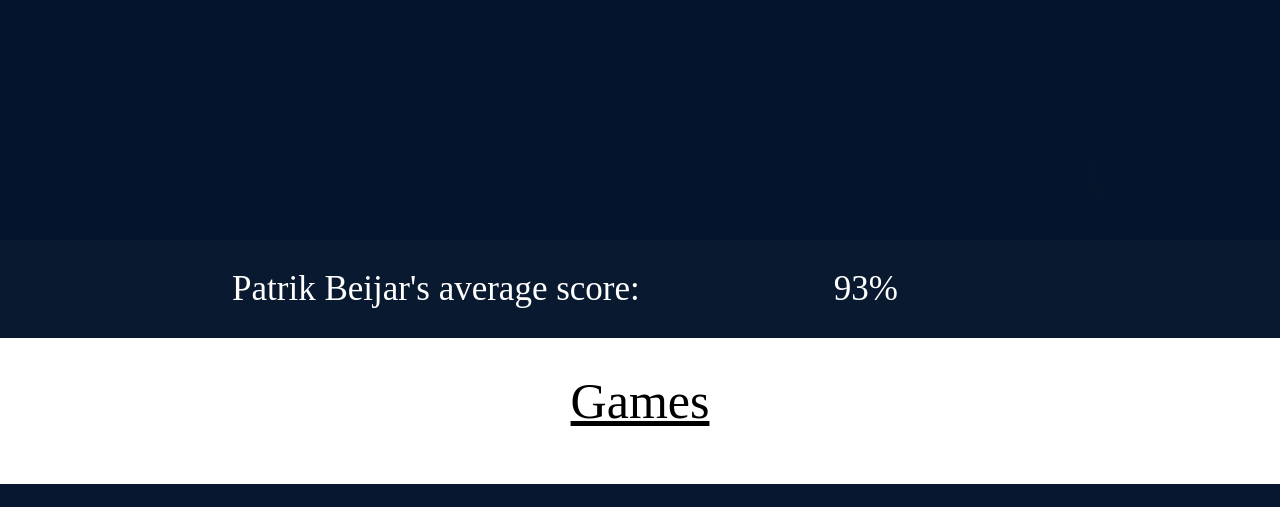
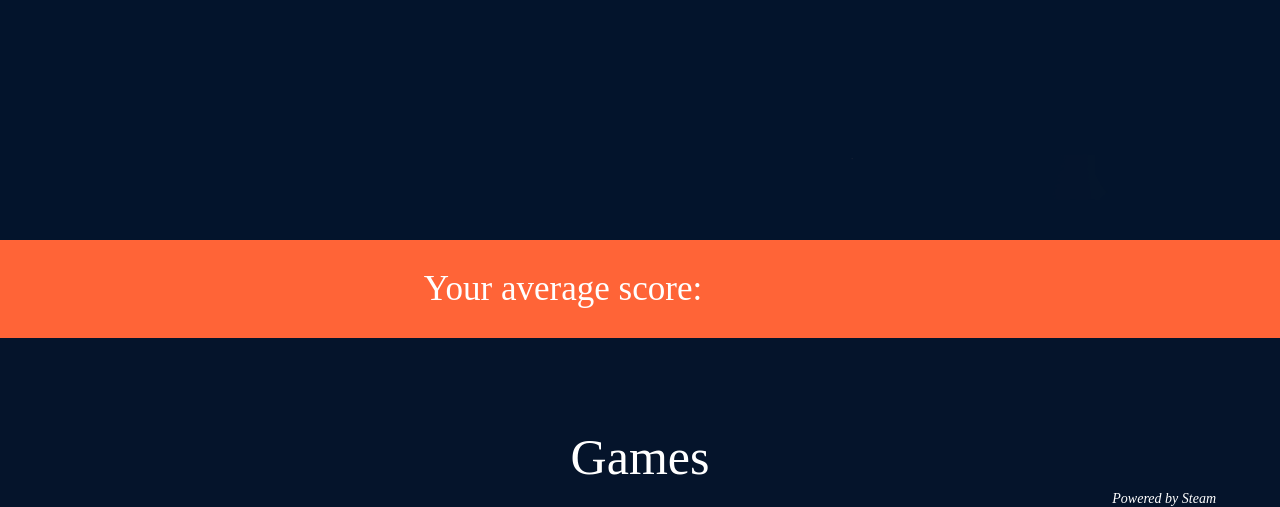
Before and after one commit to Beijar/SteamRate, a Flask app: template templates/search.html in a window 1280 px wide. Shown: the part 660-1167 px from the top of the page. Before the commit the page ends 1144 px from the top, so only its background shows below. Run offline with Flask 2, Linux system fonts and the light colour scheme; the template is opened without the code that fills it, so the values that code supplies are empty; some libraries are stand-ins or nearby versions.

Commit message:
First beta version of mashup DONE

```diff
--- a/app.py
+++ b/app.py
@@ -6,11 +6,8 @@ from main import api_search
 
 app = Flask(__name__)
 
-@app.route("/")
-def hello():
-    return "Hello World!"
 
-@app.route('/search')
+@app.route('/')
 def search_js():
     return render_template("search.html")
 
@@ -29,6 +26,9 @@ def search_api():
 
     return Response(json.dumps({"result":user_game}, indent=4), status=200, mimetype='application/json')
 
+@app.route('/docs')
+def docs():
+    return render_template(docs.html)
 
 
 #Kolla på errorhandler senare
--- a/static/steamrate.css
+++ b/static/steamrate.css
@@ -94,20 +94,73 @@ form input[type="text"] {
     margin-bottom: 20px;
 }
 
-::-webkit-input-placeholder { /* WebKit browsers */
-    color:    grey;
-    font-size: 16px;
-    font-style: italic;
+.spinner {
+  margin: 100px auto;
+  width: 100%;
+  height: 50px;
+  top: 470px;
+  text-align: center;
+  font-size: 10px;
+  z-index: 2;
+  position: absolute;
 }
 
+.spinner > div {
+  background-color: #FFF;
+  height: 100%;
+  width: 6px;
+  display: inline-block;
 
-#steamid ul{
+  -webkit-animation: stretchdelay 1.2s infinite ease-in-out;
+  animation: stretchdelay 1.2s infinite ease-in-out;
+}
+
+.spinner .rect2 {
+  -webkit-animation-delay: -1.1s;
+  animation-delay: -1.1s;
+}
+
+.spinner .rect3 {
+  -webkit-animation-delay: -1.0s;
+  animation-delay: -1.0s;
+}
+
+.spinner .rect4 {
+  -webkit-animation-delay: -0.9s;
+  animation-delay: -0.9s;
+}
+
+.spinner .rect5 {
+  -webkit-animation-delay: -0.8s;
+  animation-delay: -0.8s;
+}
+
+@-webkit-keyframes stretchdelay {
+  0%, 40%, 100% { -webkit-transform: scaleY(0.4) }
+  20% { -webkit-transform: scaleY(1.0) }
+}
+
+@keyframes stretchdelay {
+  0%, 40%, 100% {
+    transform: scaleY(0.4);
+    -webkit-transform: scaleY(0.4);
+  }  20% {
+    transform: scaleY(1.0);
+    -webkit-transform: scaleY(1.0);
+  }
+}
+
+.steamid{
+    widht: 100%;
+}
+
+.steamid ul {
     text-align: center;
-    background-color: #081930;
+    background-color: rgb(255, 100, 55);
     margin: 0;
 }
 
-#steamid ul li{
+.steamid ul li {
     text-align:center;
     display: inline-block;
     list-style:none;
@@ -115,7 +168,7 @@ form input[type="text"] {
     color: white;
 }
 
-#steamid ul li h2{
+.steamid ul li h2 {
     font-family:avenir;
     padding:0, 10px, 0, 10px;
     margin-right: 190px;
@@ -185,47 +228,58 @@ a{
     margin-top: 5px;
 }
 
-h1{
+h1 {
     text-align: center;
     font-family: avenir;
     font-weight: 100;
-    color:black;
     font-size: 50px;
-    text-decoration: underline;
+    color: white;
+    padding-top: 90px;
+    margin: 0;
+    background-color: rgb(5, 20, 43);
 }
 
-#powered a{
-    font-size: 14px;
-    float: right;
-    margin-right: 5%;
+h2 {
+    font-family: avenir;
     color: white;
+    margin-left: 100px;
+    font-size: 30px;
+}
+
+h3 {
+    margin-left: 410px;
+    margin-bottom:0;
+    font-size: 16px;
+    font-family: avenir;
+    font-weight: 200;
     font-style: italic;
 }
 
-img{
+img {
     display: block;
     margin-left: auto;
     margin-right: auto;
+
 }
 
+.thumbnail{
+    margin-top: -10px;
+}
 
-p{
-color: white;
+p {
+    color: white;
     font-family: avenir;
     margin-left: 100px;
     width: 500px;
 }
 
-
-h2{
-font-family: avenir;
-    color: white;
-    margin-left: 100px;
-    font-size: 30px;
-
-}
-
-pre{
+pre {
 color: white;
     margin-left: 100px;
 }
+
+::-webkit-input-placeholder { /* WebKit browsers */
+    color:    grey;
+    font-size: 16px;
+    font-style: italic;
+}
--- a/templates/search.html
+++ b/templates/search.html
@@ -33,13 +33,21 @@
         </section>
    </div>
 
-   <div id="steamid">
+  <div class="spinner">
+      <div class="rect1"></div>
+      <div class="rect2"></div>
+      <div class="rect3"></div>
+      <div class="rect4"></div>
+      <div class="rect5"></div>
+  </div>
+
+   <div class="steamid">
         <ul>
             <li>
-                <h2>Patrik Beijar's average score:</h2>
+                <h2>Your average score:</h2>
             </li>
             <li>
-                <h2>93%</h2>
+                <h2 id="average">92/100</h2>
             </li>
         </ul>
    </div>
@@ -62,6 +70,7 @@
 
 		// Event handler for form submission
 		function doSearch(){
+            $(".spinner").show();
 			var q = $("input[name=q]").val();
 			$.ajax({
 				url: ENDPOINT,
@@ -77,9 +86,14 @@
 		function showResult(response){
 			console.log(response);
             var $ul = $(".games");
+
             for (var i = 0; i < response.result.length; ++i) {
+                $ul.append('<li class=game><img class="thumbnail" src="' + response.result[i].thumbnail + '">' + '</li>');
                 $ul.append('<li class="game">' + response.result[i].name + '</li>');
+                $ul.append('<li class="game">' + response.result[i].score + '</li>');
                 }
+            $(".spinner").hide();
+            $('html, body').animate({ scrollTop: 900 }, 1000);
             $("#games").fadeIn(1000);
             }
 
@@ -87,7 +101,7 @@
 		// Setup initial state
 		$(function(){
 			$("form").submit(doSearch);
-			//$("#games, #score").hide();
+            $(".spinner, #average").hide();
 		});
    </script>
 </body>
```
Also changed, not shown: other parts of static/steamrate.css (+27 -37 lines), templates/docu.html (line endings or trailing spaces), templates/index.html (line endings or trailing spaces).
